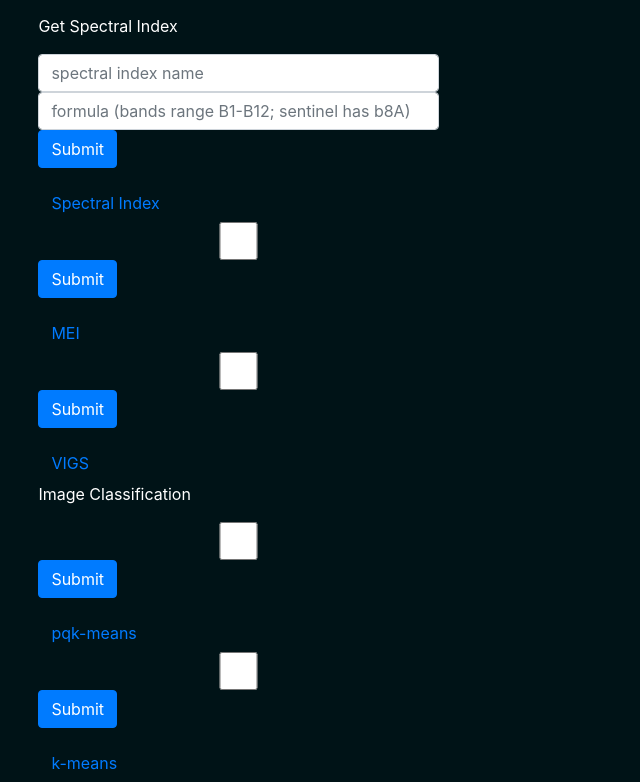
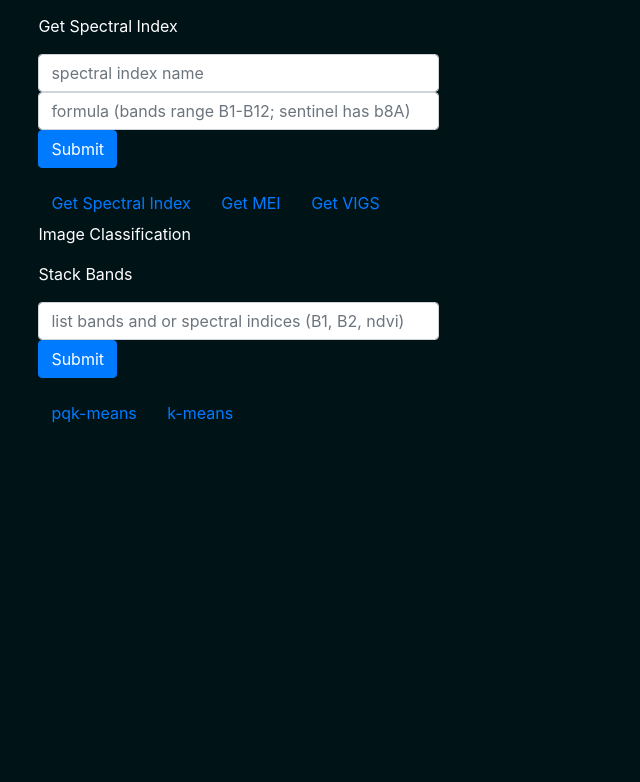
Before and after one commit to arngolo/IoF50, a Django app: page / in a window 1280 px wide. Shown: the part 994-1776 px from the top of the page, without its empty margins (0-640 px from the left). After the commit the page ends 1417 px from the top, so only its background shows below. Run offline with Django 4.2, Linux system fonts and the light colour scheme; data comes from the database, SQL or seed files in the repository; data that the repository does not hold is empty; some libraries are stand-ins or nearby versions.

Commit message:
band stack function and form

```diff
--- a/capstone/models.py
+++ b/capstone/models.py
@@ -17,7 +17,7 @@ class Imagery(models.Model):
     shapefile_path_shx = models.FileField(upload_to= 'shapefiles', blank=True, null=True)
     shapefile_path_sbx = models.FileField(upload_to= 'shapefiles', blank=True, null=True)
     shapefile_path_prj = models.FileField(upload_to= 'shapefiles', blank=True, null=True)
-    # image_details = models.CharField(max_length=300, default="[]")
+    band_stack_list = models.TextField(db_column='band_stack_list', max_length=300, default="")
 
     def serialize(self):
-        return {"image_id": self.image_id, "image_name": self.image_name, "shapefile": self.shapefile_path_shp.path, "mei": self.mei, "vigs": self.vigs, "pqkmeans": self.pqkmeans, "kmeans": self.kmeans, "spectral_index_name": self.spectral_index_name, "spectral_index_equation": self.spectral_index_equation}
+        return {"image_id": self.image_id, "image_name": self.image_name, "shapefile": self.shapefile_path_shp.path, "mei": self.mei, "vigs": self.vigs, "pqkmeans": self.pqkmeans, "kmeans": self.kmeans, "spectral_index_name": self.spectral_index_name, "spectral_index_equation": self.spectral_index_equation, "band_stack_list": self.band_stack_list}
--- a/capstone/static/capstone/index.js
+++ b/capstone/static/capstone/index.js
@@ -41,6 +41,7 @@ document.addEventListener('DOMContentLoaded', function() {
     const vigs = image[0].vigs;
     const pqkmeans = image[0].pqkmeans;
     const kmeans = image[0].kmeans;
+    const band_stack_list = image[0].band_stack_list;
 
     console.log(mei);
     console.log(vigs);
@@ -48,6 +49,7 @@ document.addEventListener('DOMContentLoaded', function() {
     console.log(kmeans);
     console.log(spectral_index_name);
     console.log(spectral_index_equation);
+    console.log(band_stack_list);
 
     if (mei != "") {
       document.querySelector('#get_mei').addEventListener('click', () => get_mei(mei));
@@ -56,10 +58,10 @@ document.addEventListener('DOMContentLoaded', function() {
       document.querySelector('#get_vigs').addEventListener('click', () => get_vigs(vigs));
     }
     if (pqkmeans != "") {
-      document.querySelector('#get_pqkmeans').addEventListener('click', () => get_pqkmeans(pqkmeans));
+      document.querySelector('#get_pqkmeans').addEventListener('click', () => get_pqkmeans(pqkmeans, band_stack_list));
     }
     if (kmeans != "") {
-      document.querySelector('#get_kmeans').addEventListener('click', () => get_kmeans(kmeans));
+      document.querySelector('#get_kmeans').addEventListener('click', () => get_kmeans(kmeans, band_stack_list));
     }
     if (spectral_index_name != "") {
       document.querySelector('#get_spectral_index').addEventListener('click', () => get_spectral_index(spectral_index_name, spectral_index_equation));
@@ -86,20 +88,22 @@ function get_vigs(vigs) {
   });
 }
 
-function get_pqkmeans(pqkmeans) {
+function get_pqkmeans(pqkmeans, band_stack_list) {
   fetch(`/pixels`, {
     method: 'PUT',
     body: JSON.stringify({
       pqkmeans:pqkmeans,
+      band_stack_list:band_stack_list,
     })
   });
 }
 
-function get_kmeans(kmeans) {
+function get_kmeans(kmeans, band_stack_list) {
   fetch(`/pixels`, {
     method: 'PUT',
     body: JSON.stringify({
       kmeans:kmeans,
+      band_stack_list:band_stack_list,
     })
   });
 }
--- a/capstone/static/capstone/styles.css
+++ b/capstone/static/capstone/styles.css
@@ -50,6 +50,6 @@ html,body {
   position: relative;
 }
 
-#classif, #spectral, #load_vector, #load_image {
+#classif, #spectral, #stack, #load_vector, #load_image {
   color: white;
 }
--- a/capstone/templates/capstone/index.html
+++ b/capstone/templates/capstone/index.html
@@ -40,42 +40,29 @@
                 <input class="btn btn-primary" type="submit" value="Submit">
             </div>
         </form>
-        <button id="get_spectral_index" type="button" class="btn btn-link">Spectral Index</button>
+        <button id="get_spectral_index" type="button" class="btn btn-link">Get Spectral Index</button>
 
-        <form action="{% url 'pixels' %}" method="post">
-            <div class="form-group" display="inline-block">
-                <input class="form-control col-sm-4" autofocus type="checkbox" name="mei" value="mei">
-                <input class="btn btn-primary" type="submit" value="Submit">
-            </div>
-        </form>
-        <button id="get_mei" type="button" class="btn btn-link">MEI</button>
+        <button id="get_mei" type="button" class="btn btn-link">Get MEI</button>
 
-        <form action="{% url 'pixels' %}" method="post">
-            <div class="form-group" display="inline-block">
-                <input class="form-control col-sm-4" autofocus type="checkbox" name="vigs" value="vigs">
-                <input class="btn btn-primary" type="submit" value="Submit">
-            </div>
-        </form>
-        <button id="get_vigs" type="button" class="btn btn-link">VIGS</button>
+        <button id="get_vigs" type="button" class="btn btn-link">Get VIGS</button>
 
         <div id="classif">
             <p>Image Classification</p>
         </div>
 
+        <div id="stack">
+            <p>Stack Bands</p>
+        </div>
         <form action="{% url 'pixels' %}" method="post">
             <div class="form-group" display="inline-block">
-                <input class="form-control col-sm-4" autofocus type="checkbox" name="pqk-means" value="pqk-means">
+                <!-- add later a pop-up menu that shows up if the spectral index is not present in local and suggest to create 1 using the get_spectral_index function-->
+                <input class="form-control col-sm-4" autofocus type="text" name="BandStackList" placeholder="list bands and or spectral indices (B1, B2, ndvi)">
                 <input class="btn btn-primary" type="submit" value="Submit">
             </div>
         </form>
+
         <button id="get_pqkmeans" type="button" class="btn btn-link">pqk-means</button>
 
-        <form action="{% url 'pixels' %}" method="post">
-            <div class="form-group" display="inline-block">
-                <input class="form-control col-sm-4" autofocus type="checkbox" name="k-means" value="k-means">
-                <input class="btn btn-primary" type="submit" value="Submit">
-            </div>
-        </form>
         <button id="get_kmeans" type="button" class="btn btn-link">k-means</button>
     </div>
 </div>
--- a/capstone/views.py
+++ b/capstone/views.py
@@ -14,7 +14,7 @@ from .shapefile_to_json import shp_to_json
 from osgeo import gdal
 from .upload_to_server import upload_objects_to_gcp
 import gdal2tiles
-from .spectral_tools import normalized_difference, vigs_index, moisture_enhanced_index, save_spectral_index, get_metadata, get_bands
+from .spectral_tools import normalized_difference, vigs_index, moisture_enhanced_index, save_spectral_index, get_metadata, get_bands, get_band_stack
 from pyproj import Proj
 
 
@@ -99,6 +99,12 @@ def pixels_app(request):
                vigs = request.POST['vigs']
                image_update.vigs = vigs
 
+          elif request.POST.get('BandStackList', False):
+               band_stack_list = request.POST['BandStackList']
+               image_update.band_stack_list = band_stack_list
+          else:
+               return exit(1)
+
           image_update.save()
           return HttpResponseRedirect(reverse("index"))
 
@@ -128,6 +134,7 @@ def pixels_app(request):
           vigs = fetched_data.get("vigs")
           pqkmeans = fetched_data.get("pqkmeans")
           kmeans = fetched_data.get("kmeans")
+          band_stack_list = fetched_data.get("band_stack_list")
 
 
           print("\n","spectral index name: ",spectral_index_name)
@@ -226,7 +233,7 @@ def pixels_app(request):
                else:
                     pass
 
-          elif pqkmeans:
+          elif pqkmeans and band_stack_list:
                name = "lulc_pqkmeans"
                k=3
                num_subdim=1
@@ -234,15 +241,19 @@ def pixels_app(request):
                sample_size = 500
                output = project_directory + '/media/output_images/map_pqkmeans.tif'
                color_text = project_directory + '/media/palette_color_text/color_text_file_pqkmeans.txt'
-               PQKMeansGen([bands["B2"], bands["B3"], bands["B4"]], output, k, num_subdim, Ks, sample_size, metadata)
+               band_stack = get_band_stack(bands, band_stack_list, project_directory)
+               PQKMeansGen(band_stack, output, k, num_subdim, Ks, sample_size, metadata)
 
-          elif kmeans:
+          elif kmeans and band_stack_list:
                name = "lulc_kmeans"
                k=3
                output = project_directory + '/media/output_images/map_kmeans.tif'
                color_text = project_directory + '/media/palette_color_text/color_text_file_pqkmeans.txt'
-               KMeansGen([bands["B2"], bands["B3"], bands["B4"]], output, k, metadata)
+               band_stack = get_band_stack(bands, band_stack_list, project_directory)
+               KMeansGen(band_stack, output, k, metadata)
 
+          else:
+               return exit(1)
           # grayscale to color ramp
           CMD = "gdaldem color-relief " + output + " " + color_text + " " + "-alpha" + " " + output.split(".")[0] + "_colored.tif"
           os.system(CMD)
```
Also changed, not shown: capstone/spectral_tools.py (+22 -1 lines), capstone/migrations/0017_imagery_band_stack_list.py (added).
